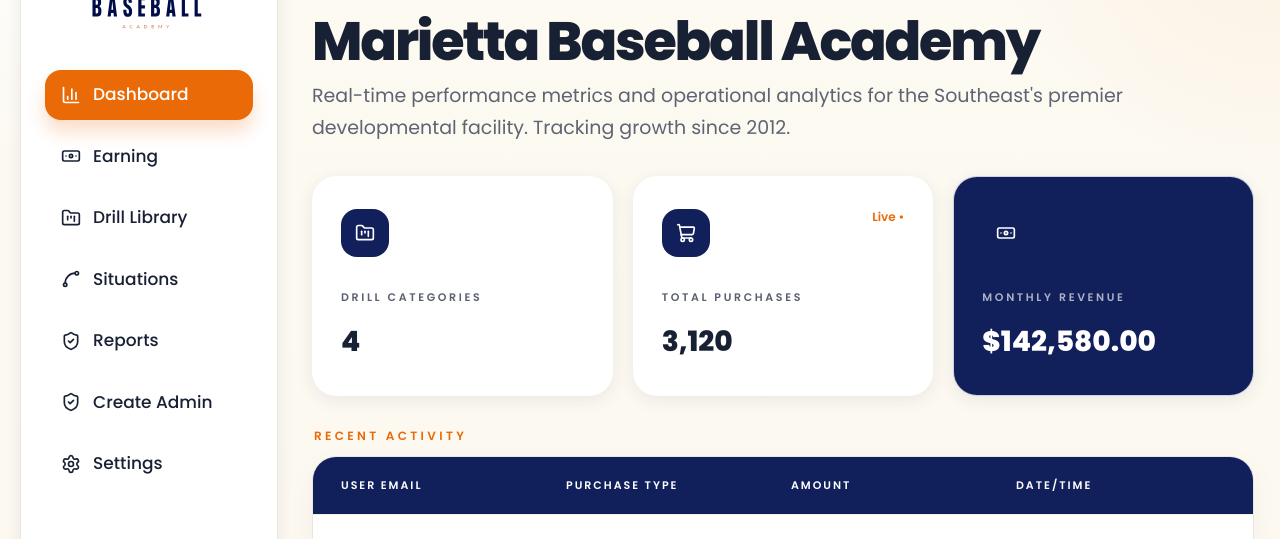
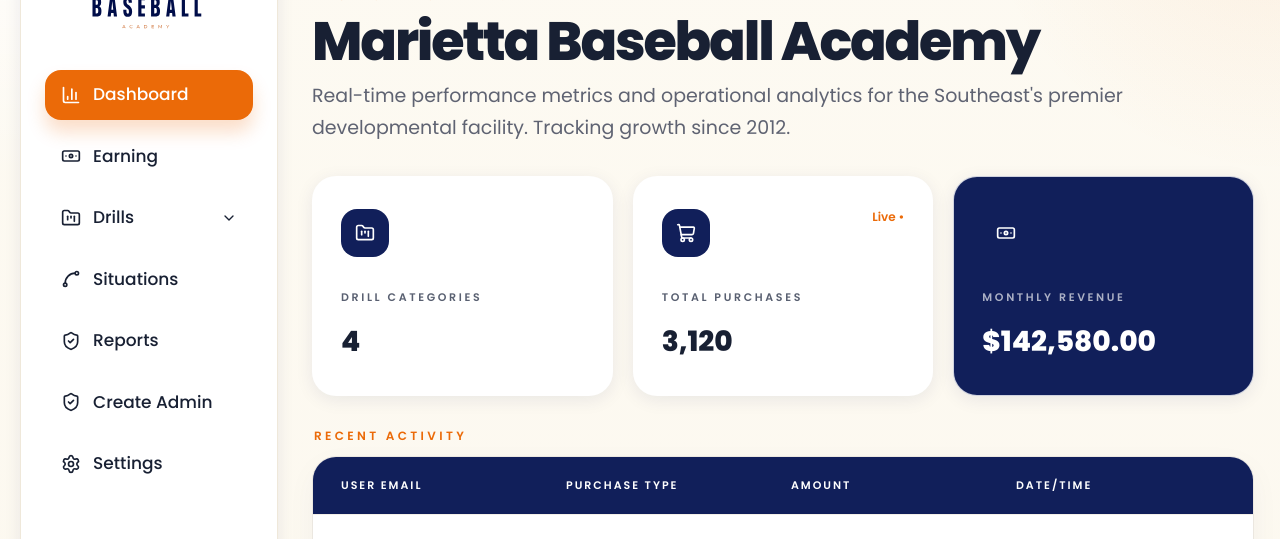
Before and after one commit to iam-rajuan/baseball-dashboard, a React (Vite) app: page /auth/login in a window 1280 px wide. Both pictures are taken after a click on the button "Sign In". Shown: the part 130-669 px from the top of the page. Built offline with nearby package versions, Linux system fonts and the light colour scheme.

Commit message:
situation page added

```diff
--- a/src/components/shared/sidebar.tsx
+++ b/src/components/shared/sidebar.tsx
@@ -1,5 +1,6 @@
-import { LogOut, X } from 'lucide-react'
-import { NavLink, useNavigate } from 'react-router-dom'
+import { useEffect, useState } from 'react'
+import { ChevronDown, LogOut, X } from 'lucide-react'
+import { NavLink, useLocation, useNavigate } from 'react-router-dom'
 import { sidebarLinks } from '@/constants/navigation'
 import { useAuthStore } from '@/store/auth-store'
 import { useDashboardStore } from '@/store/dashboard-store'
@@ -7,9 +8,17 @@
 import { AcademyLogo } from './logo'
 
 export const Sidebar = () => {
+  const location = useLocation()
   const navigate = useNavigate()
   const { sidebarOpen, closeSidebar } = useDashboardStore()
   const logout = useAuthStore((state) => state.logout)
+  const [drillsOpen, setDrillsOpen] = useState(
+    location.pathname.startsWith('/drills'),
+  )
+
+  useEffect(() => {
+    setDrillsOpen(location.pathname.startsWith('/drills'))
+  }, [location.pathname])
 
   return (
     <>
@@ -39,22 +48,74 @@
           </button>
         </div>
         <nav className="space-y-3">
-          {sidebarLinks.map(({ icon: Icon, label, to }) => (
+          {sidebarLinks.map(({ icon: Icon, label, to, children }) => {
+            if (children?.length) {
+              const isActive = location.pathname.startsWith('/drills')
+
+              return (
+                <div key={label} className="space-y-2">
+                  <button
+                    className={cn(
+                      'flex w-full items-center gap-3 rounded-2xl px-4 py-3 text-left text-[17px] font-medium text-brand-ink transition hover:bg-[#fff6ef]',
+                      (isActive || drillsOpen) &&
+                        'bg-brand-orange text-white shadow-cta hover:bg-brand-orange',
+                    )}
+                    onClick={() => setDrillsOpen((current) => !current)}
+                    type="button"
+                  >
+                    <Icon className="size-5" />
+                    <span className="flex-1">Drills</span>
+                    <ChevronDown
+                      className={cn(
+                        'size-4 transition',
+                        drillsOpen && 'rotate-180',
+                      )}
+                    />
+                  </button>
+                  {drillsOpen ? (
+                    <div className="space-y-2 pl-4">
+                      {children.map(({ icon: ChildIcon, label: childLabel, to: childTo }) => (
+                        <NavLink
+                          key={childTo}
+                          end={childTo === '/drills'}
+                          className={({ isActive: childActive }) =>
+                            cn(
+                              'flex items-center gap-2 rounded-xl px-4 py-2.5 text-[15px] font-medium text-[#5c667b] transition hover:bg-[#fff8f1] hover:text-brand-orange',
+                              childActive && 'bg-[#fff1e6] text-brand-orange',
+                            )
+                          }
+                          onClick={closeSidebar}
+                          to={childTo}
+                        >
+                          {ChildIcon ? <ChildIcon className="size-4" /> : null}
+                          <span>{childLabel}</span>
+                        </NavLink>
+                      ))}
+                    </div>
+                  ) : null}
+                </div>
+              )
+            }
+
+            return (
               <NavLink
                 key={to}
                 className={({ isActive }) =>
                   cn(
                     'flex items-center gap-3 rounded-2xl px-4 py-3 text-[17px] font-medium text-brand-ink transition hover:bg-[#fff6ef]',
-                  isActive && 'bg-brand-orange text-white shadow-cta hover:bg-brand-orange',
+                    isActive &&
+                      !drillsOpen &&
+                      'bg-brand-orange text-white shadow-cta hover:bg-brand-orange',
                   )
                 }
                 onClick={closeSidebar}
-              to={to}
+                to={to ?? '/'}
               >
                 <Icon className="size-5" />
                 <span>{label}</span>
               </NavLink>
-          ))}
+            )
+          })}
         </nav>
         <button
           className="mt-auto flex items-center gap-3 rounded-2xl px-4 py-3 text-[17px] font-medium text-[#f25b4f] transition hover:bg-[#fff4f3]"
--- a/src/components/ui/file-upload.tsx
+++ b/src/components/ui/file-upload.tsx
@@ -8,6 +8,9 @@
   value?: string
   onChange: (value: string) => void
   compact?: boolean
+  className?: string
+  helperClassName?: string
+  triggerText?: string
 }
 
 export const FileUpload = ({
@@ -16,6 +19,9 @@
   value,
   onChange,
   compact = false,
+  className,
+  helperClassName,
+  triggerText = 'Click to upload or drag and drop',
 }: FileUploadProps) => {
   const inputId = useId()
   const inputRef = useRef<HTMLInputElement | null>(null)
@@ -52,6 +58,7 @@
         className={cn(
           'relative flex w-full flex-col items-center justify-center overflow-hidden rounded-2xl border border-dashed border-[#d6d8de] bg-[#f2efee] text-center transition hover:border-brand-orange',
           compact ? 'h-[88px]' : 'h-[118px]',
+          className,
         )}
         onClick={() => inputRef.current?.click()}
         type="button"
@@ -76,12 +83,14 @@
               <UploadCloud className="mb-2 size-5 text-[#7c8293]" />
             )}
             <span className="text-sm font-medium text-brand-navy">
-              Click to upload or drag and drop
+              {triggerText}
             </span>
           </>
         )}
       </button>
-      <span className="mt-1 block text-xs text-[#98a0b1]">{helperText}</span>
+      <span className={cn('mt-1 block text-xs text-[#98a0b1]', helperClassName)}>
+        {helperText}
+      </span>
     </div>
   )
 }
--- a/src/components/ui/segmented-control.tsx
+++ b/src/components/ui/segmented-control.tsx
@@ -9,14 +9,18 @@
   value: string
   onChange: (value: string) => void
   options: Option[]
+  className?: string
+  optionClassName?: string
 }
 
 export const SegmentedControl = ({
   value,
   onChange,
   options,
+  className,
+  optionClassName,
 }: SegmentedControlProps) => (
-  <div className="inline-flex rounded-xl bg-[#ece9e7] p-1">
+  <div className={cn('inline-flex rounded-xl bg-[#ece9e7] p-1', className)}>
     {options.map((option) => (
       <button
         key={option.value}
@@ -25,6 +29,7 @@
           option.value === value
             ? 'bg-white text-brand-navy shadow-sm'
             : 'text-[#5b6171]',
+          optionClassName,
         )}
         onClick={() => onChange(option.value)}
         type="button"
--- a/src/constants/navigation.ts
+++ b/src/constants/navigation.ts
@@ -2,6 +2,7 @@
 import {
   Banknote,
   BarChart3,
+  ChevronRight,
   FolderKanban,
   Settings,
   ShieldCheck,
@@ -10,14 +11,26 @@
 
 export type SidebarLink = {
   label: string
-  to: string
   icon: LucideIcon
+  to?: string
+  children?: Array<{
+    label: string
+    to: string
+    icon?: LucideIcon
+  }>
 }
 
 export const sidebarLinks: SidebarLink[] = [
   { label: 'Dashboard', to: '/dashboard', icon: BarChart3 },
   { label: 'Earning', to: '/earnings', icon: Banknote },
-  { label: 'Drill Library', to: '/drills', icon: FolderKanban },
+  {
+    label: 'Drills',
+    icon: FolderKanban,
+    children: [
+      { label: 'Drill Category', to: '/drills/categories', icon: ChevronRight },
+      { label: 'Drill Library', to: '/drills', icon: ChevronRight },
+    ],
+  },
   { label: 'Situations', to: '/situations', icon: Spline },
   { label: 'Reports', to: '/reports', icon: ShieldCheck },
   { label: 'Create Admin', to: '/create-admin', icon: ShieldCheck },
--- a/src/features/drills/drill-form-modal.tsx
+++ b/src/features/drills/drill-form-modal.tsx
@@ -67,12 +67,12 @@
 
   return (
     <Modal
-      className="max-w-[640px]"
+      className="max-w-[560px]"
       description="Create a new organizational bucket for your drills."
       footer={
         <div className="flex gap-4">
           <Button
-            className="flex-1"
+            className="h-12 flex-1 rounded-2xl"
             onClick={onClose}
             type="button"
             variant="secondary"
@@ -80,7 +80,7 @@
             Cancel
           </Button>
           <Button
-            className="flex-1"
+            className="h-12 flex-1 rounded-2xl"
             disabled={isSubmitting}
             onClick={handleSubmit(onSubmit)}
             type="button"
@@ -93,14 +93,16 @@
       open={open}
       title={initialData ? 'Edit Drill' : 'Create Drill'}
     >
-      <div className="space-y-5">
+      <div className="space-y-6">
         <Input
+          className="h-11 rounded-xl border-0 bg-[#efeced] text-[15px] placeholder:text-[#a6b4c8]"
           error={errors.name?.message}
           label="Drill Name"
           placeholder="Enter drill name"
           {...register('name')}
         />
         <Select
+          className="h-11 rounded-xl border-0 bg-[#efeced] text-[15px]"
           error={errors.categoryId?.message}
           label="Category"
           {...register('categoryId')}
@@ -112,6 +114,7 @@
           ))}
         </Select>
         <Textarea
+          className="min-h-[108px] rounded-xl border-0 bg-[#efeced] text-[15px] placeholder:text-[#b1b6c2]"
           error={errors.description?.message}
           label="Description"
           placeholder="Describe the steps, focus points, and necessary equipment for this drill..."
@@ -122,9 +125,12 @@
           name="cover"
           render={({ field }) => (
             <FileUpload
+              className="h-[98px] rounded-[16px] border-0 bg-[#efeced]"
               helperText={errors.cover?.message ?? 'Recommended size: 800x600'}
+              helperClassName="text-center text-[11px] text-[#9ba9c2]"
               label="Cover Photo"
               onChange={field.onChange}
+              triggerText="Click to upload or drag and drop"
               value={field.value}
             />
           )}
@@ -138,11 +144,13 @@
                 Access Level
               </span>
               <SegmentedControl
+                className="rounded-xl bg-[#ece9e7] p-1"
                 onChange={field.onChange}
                 options={[
                   { label: 'Free', value: 'Free' },
                   { label: 'Premium', value: 'Premium' },
                 ]}
+                optionClassName="min-w-[88px] px-0 py-2"
                 value={field.value}
               />
             </div>
```
Also changed, not shown: src/features/categories/category-form-modal.tsx (+17 -5 lines). Lines whose indentation alone changed are shown as unchanged.
